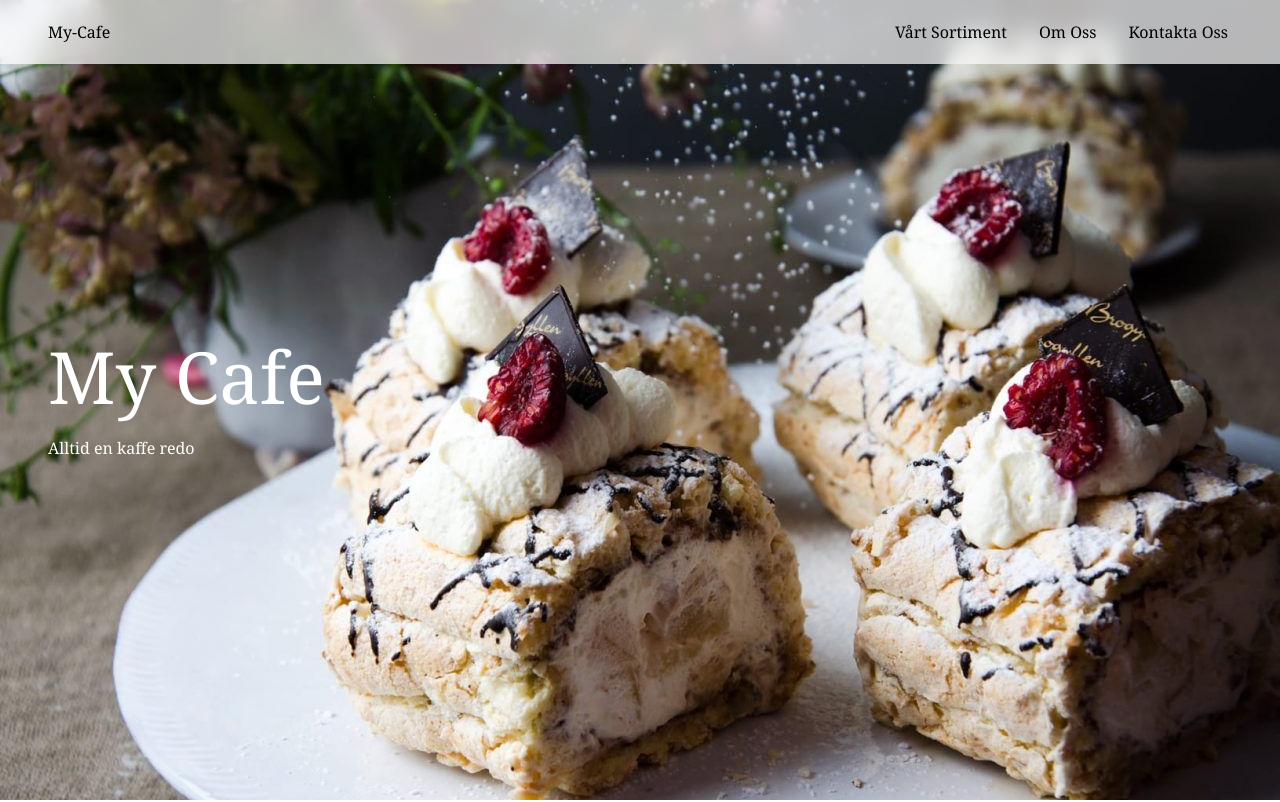
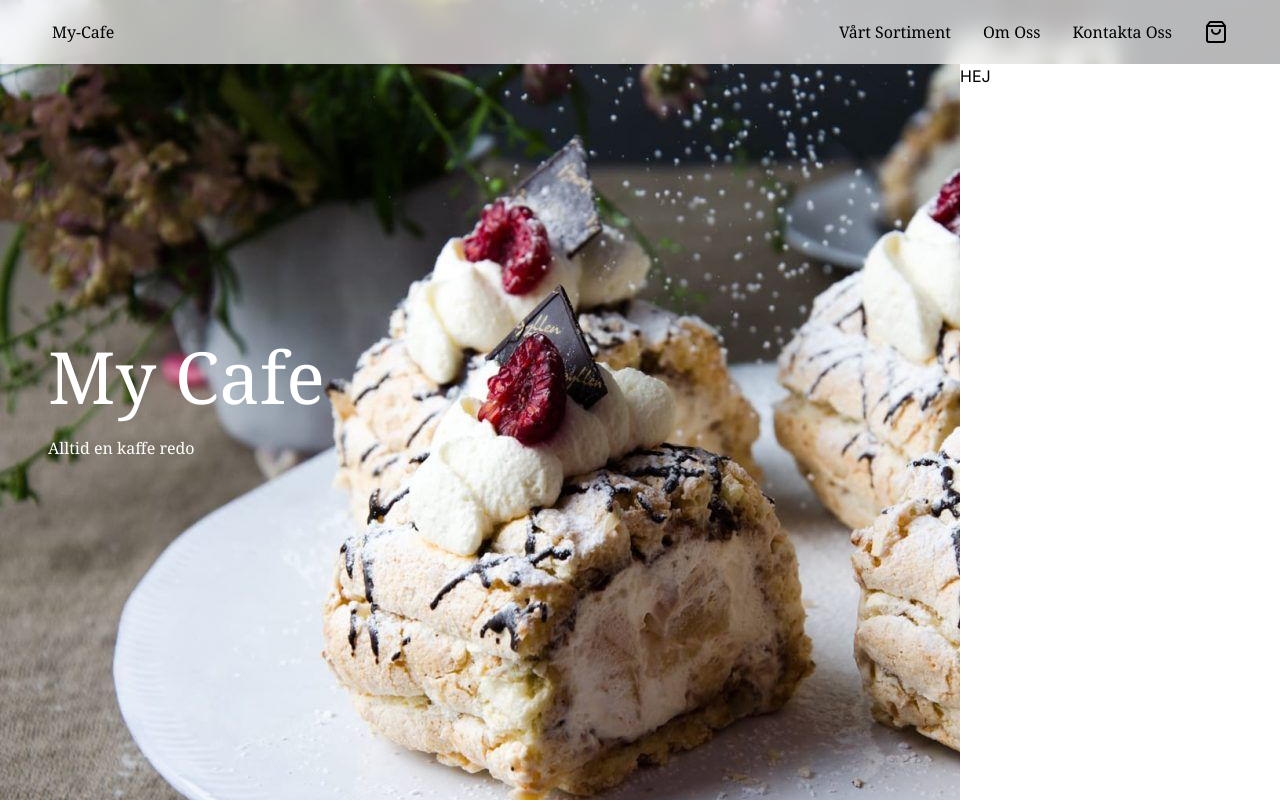
Before and after one commit to TaraSkoglund/my-cafe, a Next.js app: page / in a window 1280 px wide. Shown: the top 802 px of the page. Built offline with nearby package versions, Linux system fonts and the light colour scheme.

Commit message:
add sidebar and link to start

```diff
--- a/app/[name]/page.jsx
+++ b/app/[name]/page.jsx
@@ -9,7 +9,7 @@ export default function Page({ params }) {
   )[0];
 
   return (
-    <section>
+    <section className="pt-16">
       <div className="grid md:grid-cols-1 xl:grid-cols-2">
         <div>
           <div className="mx-12 my-6 font-serif">
--- a/app/page.js
+++ b/app/page.js
@@ -1,8 +1,8 @@
 import About from "@/components/About";
 import Assortment from "@/components/Assortment";
 import Form from "@/components/Form";
+import SideBare from "@/components/SideBare";
 import Image from "next/image";
-import Link from "next/link";
 
 export default function Home() {
   return (
@@ -17,15 +17,12 @@ export default function Home() {
             className="object-cover bg-cover bg-center w-screen h-screen"
           />
           <div className="absolute text-white top-1/2 left-1/2 transform -translate-x-1/2 -translate-y-1/2 font-serif w-full">
-            <Link href="/">
-              <h1 className=" text-4xl md:text-7xl mx-3 mb-2 md:mb-6 md:mx-12 ">
-                My Cafe
-              </h1>
-            </Link>
+            <h1 className=" text-4xl md:text-7xl mx-3 mb-2 md:mb-6 md:mx-12 ">
+              My Cafe
+            </h1>
             <h1 className="mx-3 md:mx-12 "> Alltid en kaffe redo</h1>
           </div>
         </section>
-
         <section id="assortment" className=" flex font-serif justify-evenly">
           <Assortment />
         </section>
@@ -42,6 +39,7 @@ export default function Home() {
             <h3>031 55 876</h3>
           </div>
         </footer>
+        <SideBare className="relative h-screen w-80" />
       </div>
     </main>
   );
--- a/components/Assortment.jsx
+++ b/components/Assortment.jsx
@@ -21,7 +21,7 @@ export default function Assortment() {
   };
 
   return (
-    <section className="font-serif mt-12">
+    <section className="font-serif mt-20">
       <h1 className="text-2xl">Sortiment</h1>
       <div className="flex flex-col md:flex-row my-12 gap-2">
         <button
--- a/components/Header.jsx
+++ b/components/Header.jsx
@@ -1,12 +1,20 @@
 "use client";
 import { Bars3Icon } from "@heroicons/react/24/outline";
+import { ShoppingBag } from "lucide-react";
+import Link from "next/link";
 import { useState } from "react";
 export default function Header() {
   const [activeLink, setActiveLink] = useState("");
   return (
     <header className="fixed bg-opacity-70 backdrop-blur-md z-10 w-screen bg-white top-0 left-0">
       <div className="flex justify-between items-center mx-12 my-4 font-serif">
-        <div>My-Cafe</div>
+        <button
+          className={`hover:shadow-2xl hover:border-b-2 border-current p-1 ${
+            activeLink === "start" ? "border-b-2" : ""
+          }`}
+        >
+          <a href="/">My-Cafe</a>
+        </button>
         <nav className="md:block hidden">
           <ul className="flex space-x-6">
             <li
@@ -36,6 +44,15 @@ export default function Header() {
                 Kontakta Oss
               </a>
             </li>
+            <li
+              className={`hover:shadow-2xl hover:border-b-2 border-current p-1 ${
+                activeLink === "cart" ? "border-b-2" : ""
+              }`}
+            >
+              <Link href={"/cartoverview"}>
+                <ShoppingBag />
+              </Link>
+            </li>
           </ul>
         </nav>
         <button className="hover:bg-slate-200 p-1 md:hidden">
--- /dev/null
+++ b/components/SideBare.jsx
@@ -0,0 +1,9 @@
+export default function SideBare() {
+  return (
+    <section className="absolute inset-y-0 right-0 w-80 bg-white mt-16">
+      <div>
+        <h1>HEJ</h1>
+      </div>
+    </section>
+  );
+}
```
